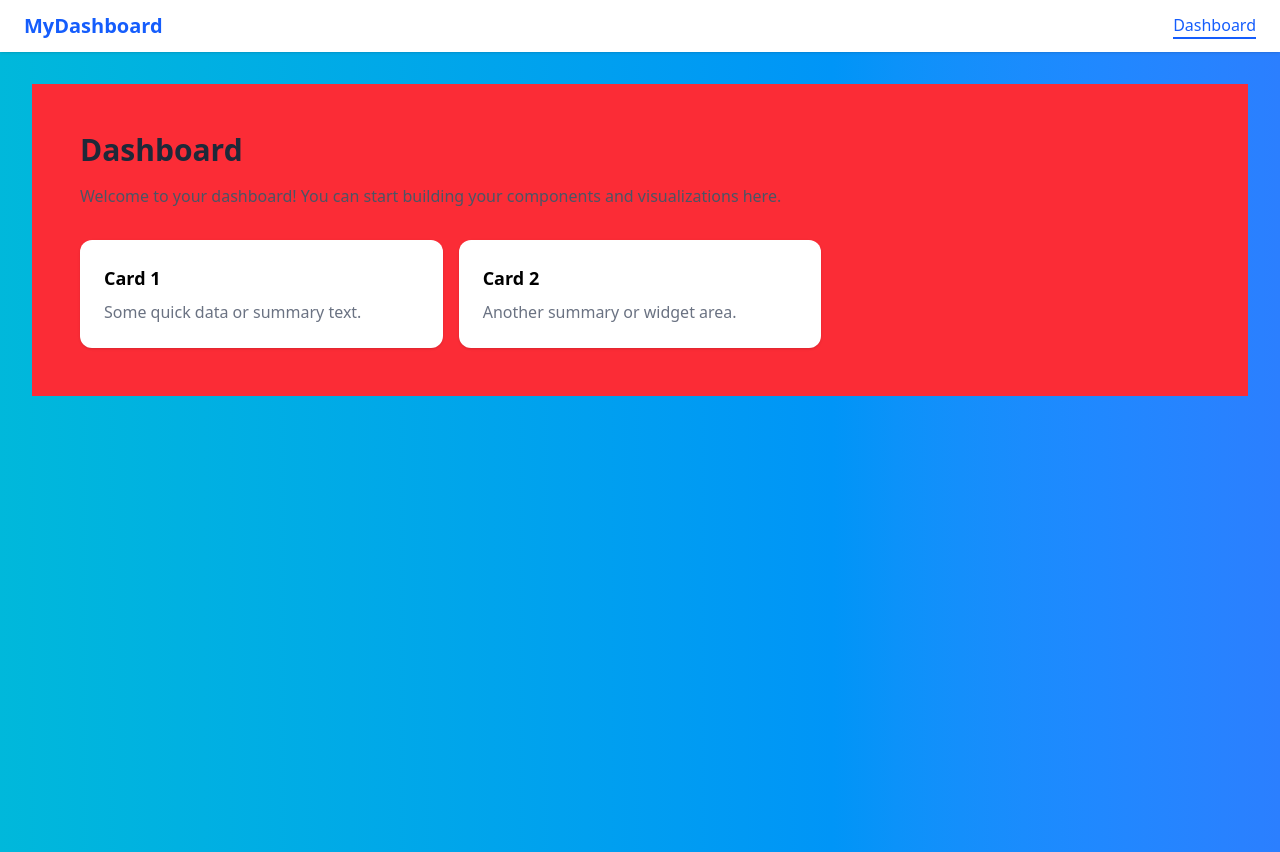
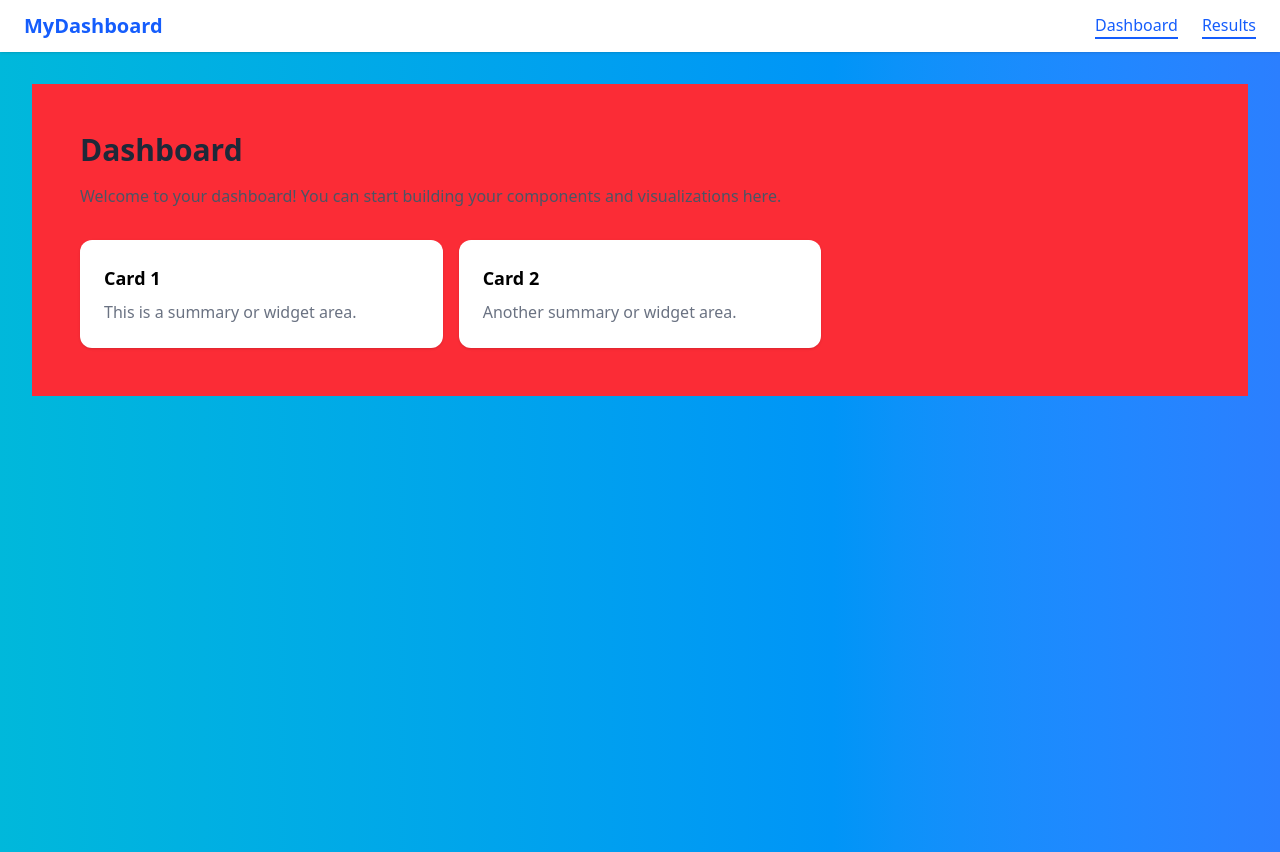
Before and after one commit to RishavIII/lincoln-financial-hackathon, a React (Vite) app: page / in a window 1280 px wide. Built offline with nearby package versions, Linux system fonts and the light colour scheme.

Commit message:
Added Card component and changed navbar for testing

```diff
--- a/src/App.jsx
+++ b/src/App.jsx
@@ -1,6 +1,7 @@
 import { BrowserRouter, Routes, Route } from "react-router-dom";
 import Navbar from "./components/Navbar";
 import Dashboard from "./pages/Dashboard";
+import Results from "./pages/Results"
 
 export default function App() {
   return (
@@ -10,6 +11,7 @@ export default function App() {
         <main className="min-h-screen min-w-screen bg-linear-to-r from-cyan-500 to-blue-500 ">
           <Routes>
             <Route path="/" element={<Dashboard />} />
+            <Route path="/results" element={<Results />} />
           </Routes>
         </main>
       </div>
--- /dev/null
+++ b/src/components/Card.jsx
@@ -0,0 +1,8 @@
+export default function Navbar({ title, description }) {
+    return (
+        <div className="p-6 bg-white rounded-xl shadow hover:shadow-md transition">
+            <h3 className="font-semibold text-lg mb-2">{title}</h3>
+            <p className="text-gray-500">{description}</p>
+        </div>
+    )
+}
--- a/src/components/Navbar.jsx
+++ b/src/components/Navbar.jsx
@@ -19,6 +19,17 @@ export default function Navbar() {
           >
             Dashboard
           </Link>
+
+          <Link
+            to="/results"
+            className={`font-medium ${
+              location.pathname === "/"
+                ? "text-blue-600 border-b-2 border-blue-600"
+                : "text-gray-600 hover:text-blue-500"
+            }`}
+          >
+            Results
+          </Link>
         </div>
       </div>
     </nav>
--- a/src/pages/Dashboard.jsx
+++ b/src/pages/Dashboard.jsx
@@ -1,3 +1,5 @@
+import Card from "../components/Card"
+
 export default function Dashboard() {
   return (
     <div className="p-8">
@@ -11,14 +13,14 @@ export default function Dashboard() {
           </p>
 
           <div className="mt-8 grid gap-4 sm:grid-cols-2 lg:grid-cols-3">
-            <div className="p-6 bg-white rounded-xl shadow hover:shadow-md transition">
-              <h3 className="font-semibold text-lg mb-2">Card 1</h3>
-              <p className="text-gray-500">Some quick data or summary text.</p>
-            </div>
-            <div className="p-6 bg-white rounded-xl shadow hover:shadow-md transition">
-              <h3 className="font-semibold text-lg mb-2">Card 2</h3>
-              <p className="text-gray-500">Another summary or widget area.</p>
-            </div>
+            <Card
+              title="Card 1"
+              description="This is a summary or widget area."
+            />
+            <Card
+              title="Card 2"
+              description="Another summary or widget area."
+            />
           </div>
         </div>
     </div>
--- /dev/null
+++ b/src/pages/Results.jsx
@@ -0,0 +1,9 @@
+export default function Results() {
+  return (
+    <div className="p-8">
+        <div className="p-12 bg-red-500">
+
+        </div>
+    </div>
+  );
+}
```
